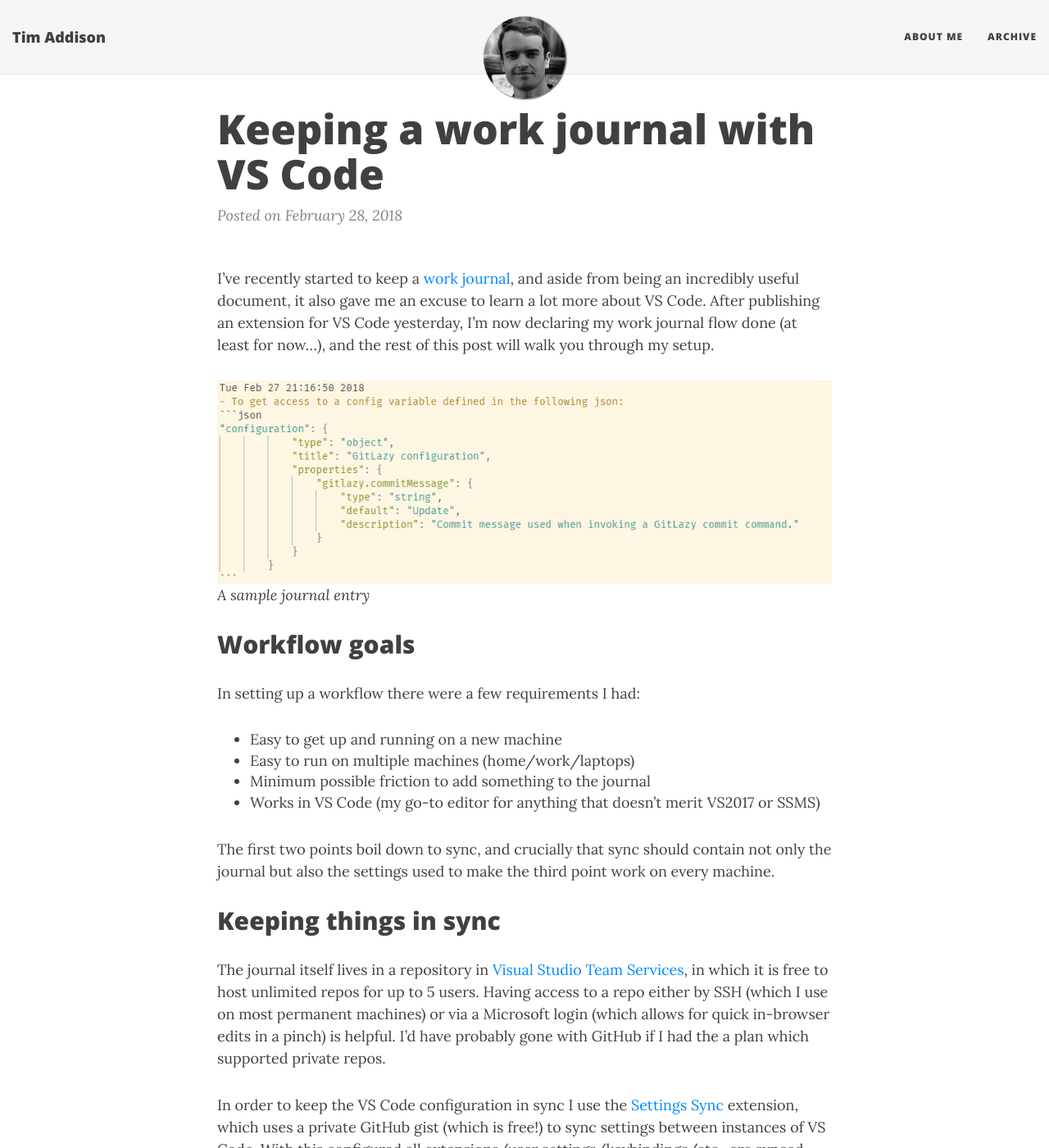
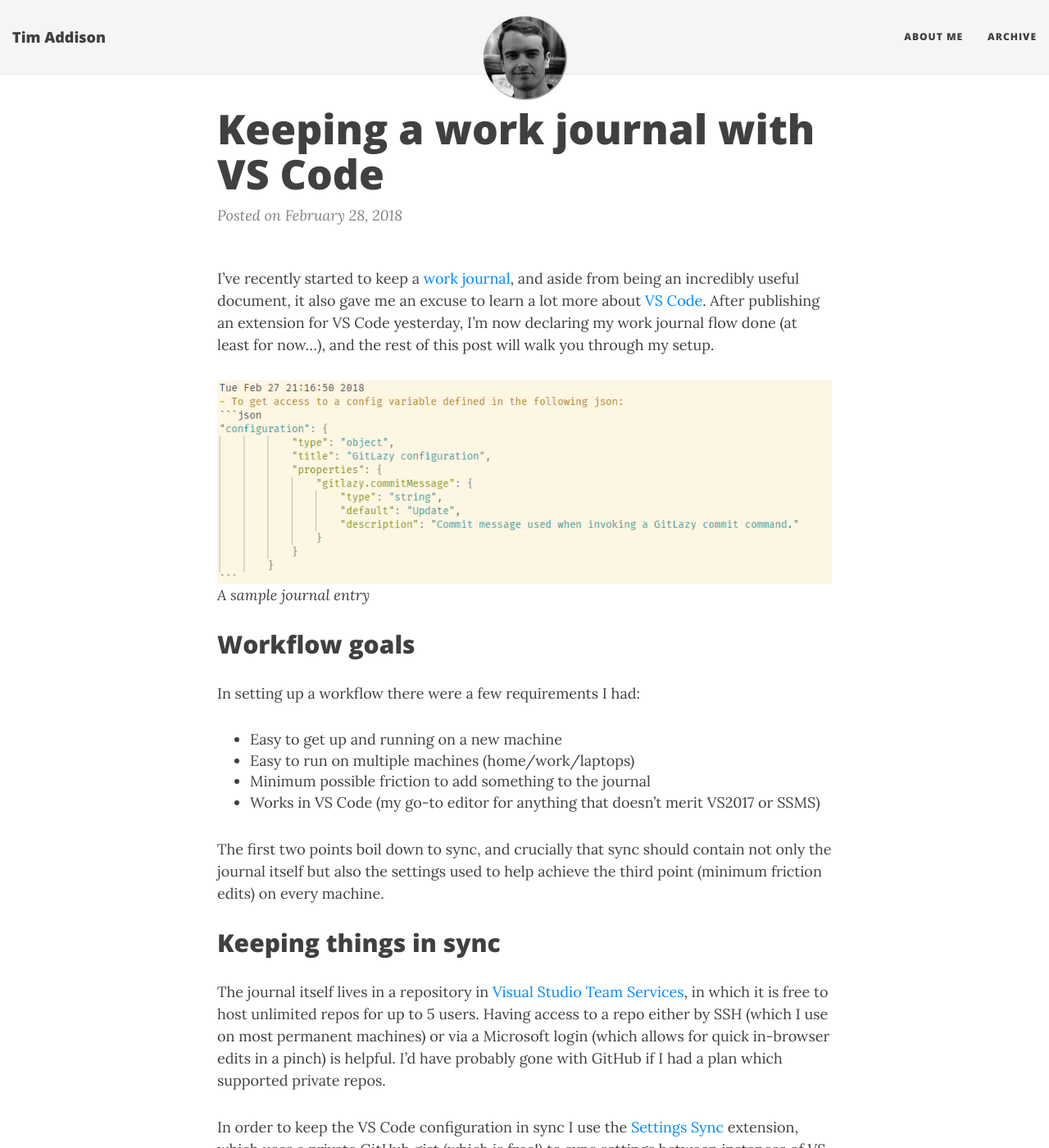
Before and after one commit to taddison/tjaddison.com, a Jekyll site: the page built from _posts/2018/2018-02-28-Keeping-a-work-journal-with-VS-Code.md, in a window 1280 px wide and 1400 px high. Shown: the whole window at 82% size. Built offline with Jekyll 4.4.1, drawn with Linux system fonts in a browser that asks for light colours; nearby versions of some CDN libraries.

Commit message:
Languge edits

```diff
--- a/_posts/2018/2018-02-28-Keeping-a-work-journal-with-VS-Code.md
+++ b/_posts/2018/2018-02-28-Keeping-a-work-journal-with-VS-Code.md
@@ -3,7 +3,7 @@
 title: Keeping a work journal with VS Code
 share-img: http://tjaddison.com/assets/2018/2018-02-28/JournalSample.png
 ---
-I've recently started to keep a [work journal](https://peterlyons.com/leveling-up#your-work-journal), and aside from being an incredibly useful document, it also gave me an excuse to learn a lot more about VS Code.  After publishing an extension for VS Code yesterday, I'm now declaring my work journal flow done (at least for now...), and the rest of this post will walk you through my setup.
+I've recently started to keep a [work journal](https://peterlyons.com/leveling-up#your-work-journal), and aside from being an incredibly useful document, it also gave me an excuse to learn a lot more about [VS Code](https://code.visualstudio.com/).  After publishing an extension for VS Code yesterday, I'm now declaring my work journal flow done (at least for now...), and the rest of this post will walk you through my setup.
 
 ![Sample Journal](/assets/2018/2018-02-28/JournalSample.png)
 *A sample journal entry*
@@ -16,11 +16,11 @@
 - Minimum possible friction to add something to the journal
 - Works in VS Code (my go-to editor for anything that doesn't merit VS2017 or SSMS)
 
-The first two points boil down to sync, and crucially that sync should contain not only the journal but also the settings used to make the third point work on every machine.
+The first two points boil down to sync, and crucially that sync should contain not only the journal itself but also the settings used to help achieve the third point (minimum friction edits) on every machine.
 
 ## Keeping things in sync
 
-The journal itself lives in a repository in [Visual Studio Team Services](https://www.visualstudio.com/team-services/), in which it is free to host unlimited repos for up to 5 users.  Having access to a repo either by SSH (which I use on most permanent machines) or via a Microsoft login (which allows for quick in-browser edits in a pinch) is helpful.  I'd have probably gone with GitHub if I had the a plan which supported private repos.
+The journal itself lives in a repository in [Visual Studio Team Services](https://www.visualstudio.com/team-services/), in which it is free to host unlimited repos for up to 5 users.  Having access to a repo either by SSH (which I use on most permanent machines) or via a Microsoft login (which allows for quick in-browser edits in a pinch) is helpful.  I'd have probably gone with GitHub if I had a plan which supported private repos.
 
 In order to keep the VS Code configuration in sync I use the [Settings Sync](https://marketplace.visualstudio.com/items?itemName=Shan.code-settings-sync) extension, which uses a private GitHub gist (which is free!) to sync settings between instances of VS Code.  With this configured all extensions/user settings/keybindings/etc., are synced between all instances of VS Code.  It's *awesome*.
 
```
